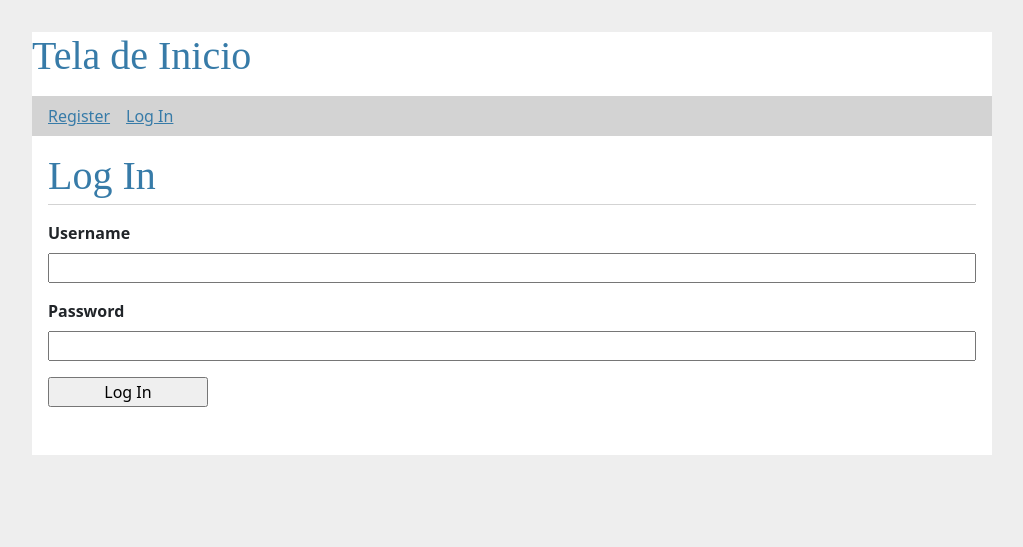
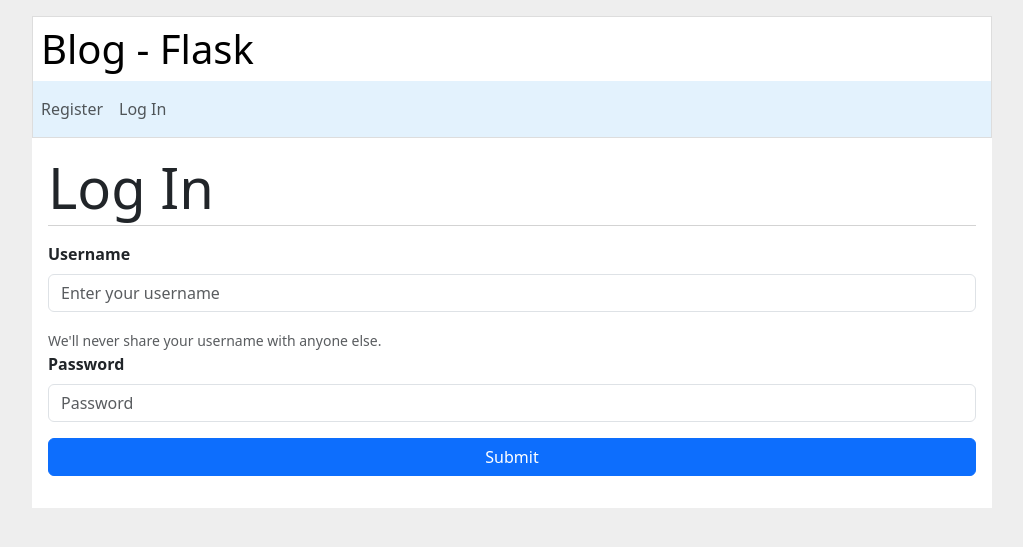
Before and after one commit to MarcosLudgerio/projetos-diversos, a Python web app: template Flask/blog/blog-tutorial/templates/auth/login.html in a window 1280 px wide. Shown: the top 547 px of the page, without its empty margins (128-1151 px from the left). Run offline with Jinja, Linux system fonts and the light colour scheme; the template is opened without the code that fills it, so the values that code supplies are empty.

Commit message:
refactor: udpate login form and base template

```diff
--- a/Flask/blog/blog-tutorial/static/style.css
+++ b/Flask/blog/blog-tutorial/static/style.css
@@ -1,5 +1,4 @@
 html {
-    font-family: sans-serif;
     background: #eee;
     padding: 1rem;
 }
@@ -9,11 +8,13 @@
     margin: 0 auto;
     background: white;
 }
+.cabecalho{
+ border: 1px solid #ddd;
 
-h1 {
-    font-family: serif;
-    color: #377ba8;
-    margin: 1rem 0;
+}
+.cabecalho h1{
+    margin: 0.2em;
+    color: #000;
 }
 
 a {
@@ -34,7 +35,6 @@
 
 nav h1 {
     flex: auto;
-    margin: 0;
 }
 
 nav h1 a {
--- a/Flask/blog/blog-tutorial/templates/auth/login.html
+++ b/Flask/blog/blog-tutorial/templates/auth/login.html
@@ -1,15 +1,20 @@
 {% extends 'base.html' %}
 
 {% block header %}
-  <h1>{% block title %}Log In{% endblock %}</h1>
+    <h1 class="display-4">{% block title %}Log In{% endblock %}</h1>
 {% endblock %}
 
 {% block content %}
-  <form method="post">
-    <label for="username">Username</label>
-    <input name="username" id="username" required>
-    <label for="password">Password</label>
-    <input type="password" name="password" id="password" required>
-    <input type="submit" value="Log In">
-  </form>
+    <form method="post">
+        <div class="form-group">
+            <label for="username">Username</label>
+            <input type="text" class="form-control" name="username" id="username" placeholder="Enter your username">
+            <small id="emailHelp" class="form-text text-muted">We'll never share your username with anyone else.</small>
+        </div>
+        <div class="form-group">
+            <label for="password">Password</label>
+            <input type="password" class="form-control" id="password" name="password" placeholder="Password">
+        </div>
+        <button type="submit" class="btn btn-primary">Submit</button>
+    </form>
 {% endblock %}
--- a/Flask/blog/blog-tutorial/templates/base.html
+++ b/Flask/blog/blog-tutorial/templates/base.html
@@ -9,18 +9,20 @@
     <link rel="stylesheet" href="{{ url_for('static', filename='style.css') }}">
 </head>
 <body>
-    <h1>Tela de Inicio</h1>
-    <nav>
-        <ul>
+<header class="cabecalho">
+    <h1 class="font-weight-bold">Blog - Flask</h1>
+    <nav class="navbar navbar-expand-lg navbar-light" style="background-color: #e3f2fd;">
+        <ul class="navbar-nav">
             {% if g.user %}
-            <li><span>{{ g.user['username'] }}</span>
-            <li><a href="{{ url_for('auth.logout') }}">Log Out</a>
+                <li class="navbar-brand"><span>{{ g.user['username'] }}</span></li>
+                <li class="nav-item"><a href="{{ url_for('auth.logout') }}" class="nav-link">Log Out</a></li>
             {% else %}
-            <li><a href="{{ url_for('auth.register') }}">Register</a>
-            <li><a href="{{ url_for('auth.login') }}">Log In</a>
+                <li class="nav-item"><a href="{{ url_for('auth.register') }}" class="nav-link">Register</a></li>
+                <li class="nav-item"><a href="{{ url_for('auth.login') }}" class="nav-link">Log In</a></li>
             {% endif %}
         </ul>
     </nav>
+</header>
 <section class="content">
     <header>
         {% block header %}{% endblock %}
```
Lines whose indentation alone changed are shown as unchanged.
